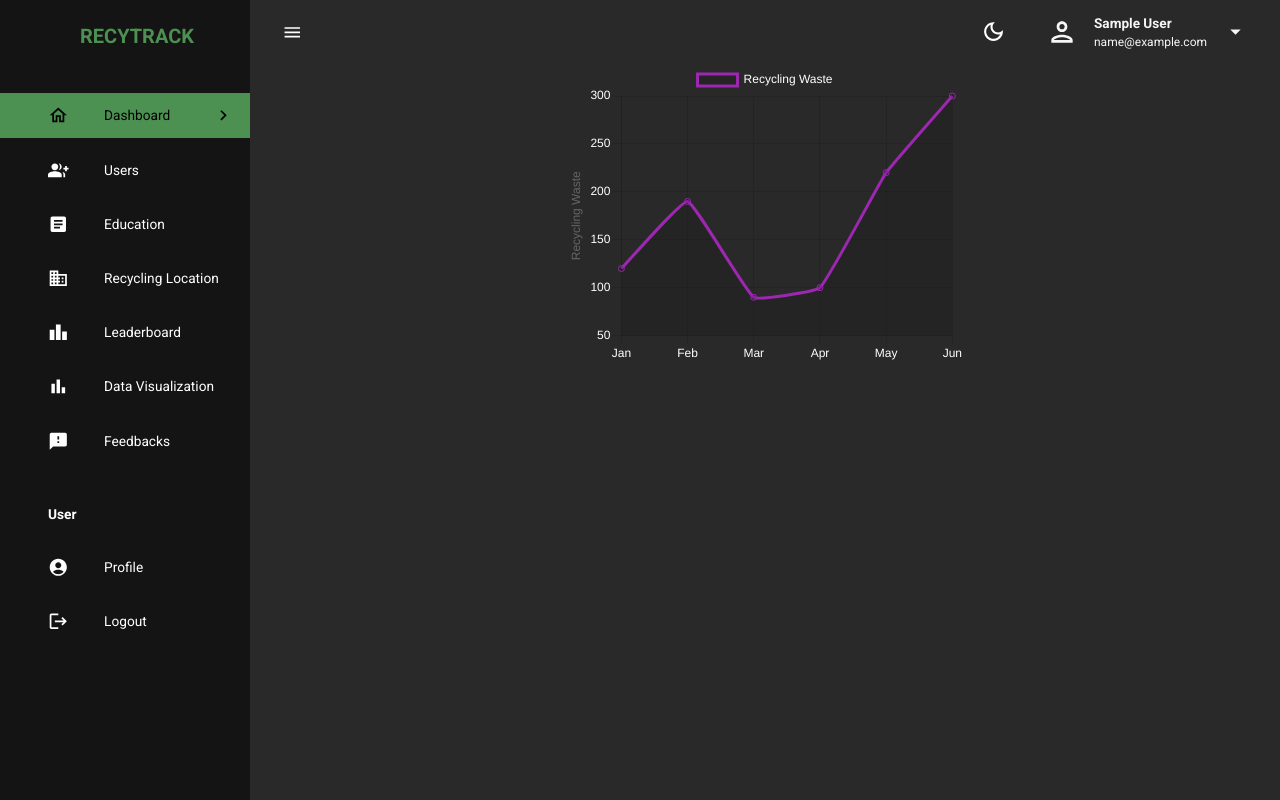
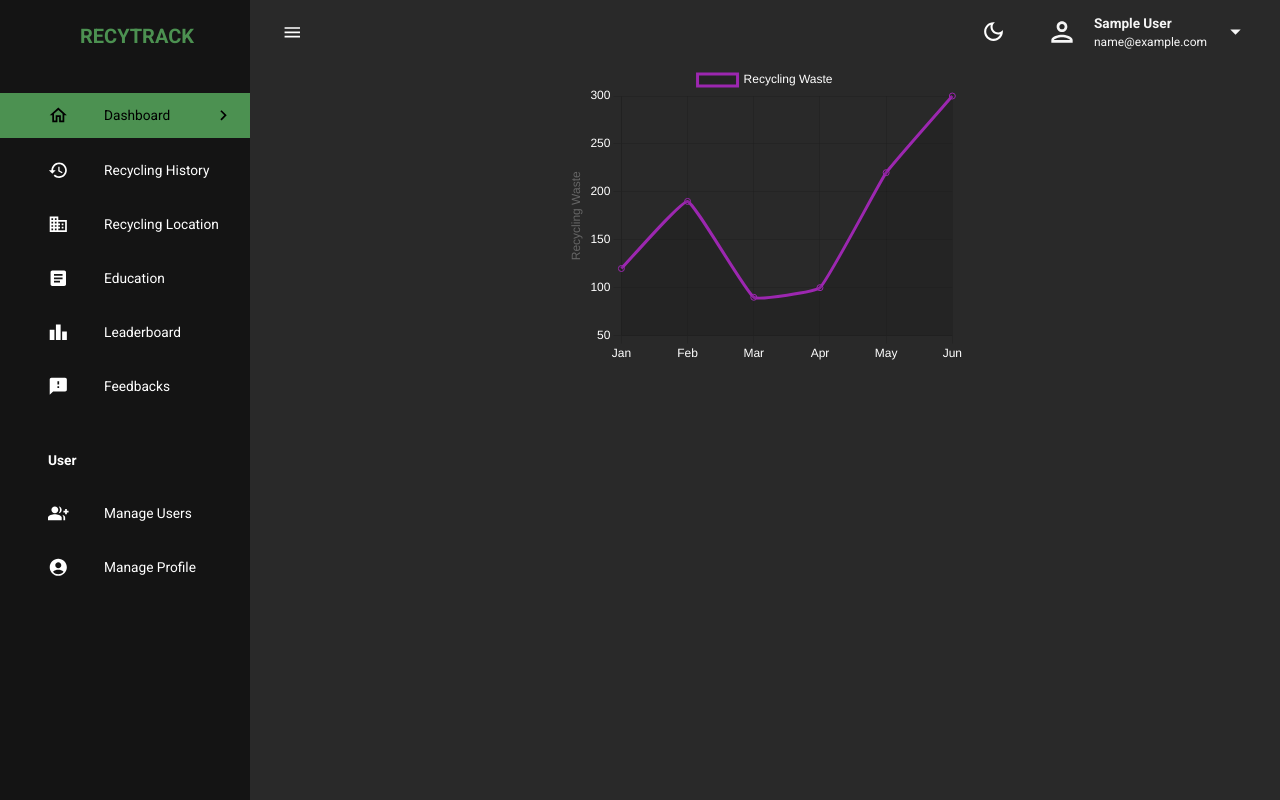
Before and after one commit to mnaimhaziq/RecyTack, a React (Create React App) app in the folder frontend/: page /dashboard in a window 1280 px wide. Built offline with nearby package versions, Linux system fonts and the light colour scheme; sample sign-in values are in the browser's storage.

Commit message:
Bug solved in recycling Location

```diff
--- a/frontend/src/App.js
+++ b/frontend/src/App.js
@@ -31,8 +31,8 @@ function App() {
               <Route path="/login" element={<Login />} />
               <Route path="/register" element={<Register />} />
               <Route path="/dashboard" element={<Dashboard />} />
-              <Route path="/users" element={<AllUsers />} />
-              <Route path="/profile" element={<Profile />} />
+              <Route path="/manageusers" element={<AllUsers />} />
+              <Route path="/manageprofile" element={<Profile />} />
               <Route path="/recyclinghistory" element={<RecyclingHistory />} />
               <Route path="/recyclinglocation" element={<RecyclingLocation />} />
               <Route path="*" element={<Navigate to={user ? "/dashboard" : "/login"} replace />} />
--- a/frontend/src/components/Sidebar.jsx
+++ b/frontend/src/components/Sidebar.jsx
@@ -52,10 +52,6 @@ const UserNavItems = [
     icon: <Leaderboard />,
   },
   {
-    text: "Data Visualization",
-    icon: <BarChart />,
-  },
-  {
     text: "Feedback",
     icon: <Feedback />,
   },
@@ -64,12 +60,8 @@ const UserNavItems = [
     icon: null,
   },
   {
-    text: "Profile",
+    text: "Manage Profile",
     icon: <AccountCircle />,
-  },
-  {
-    text: "Logout",
-    icon: <Logout />,
   },
 ];
 
@@ -79,24 +71,20 @@ const AdminNavItems = [
     icon: <HomeOutlined />,
   },
   {
-    text: "Users",
-    icon: <GroupAdd />,
+    text: "Recycling History",
+    icon: <History />,
+  },
+  {
+    text: "Recycling Location",
+    icon: <Domain />,
   },
   {
     text: "Education",
     icon: <Article />,
   },
   {
-    text: "Recycling Location",
-    icon: <Domain />,
-  },
-  {
     text: "Leaderboard",
     icon: <Leaderboard />,
-  },
-  {
-    text: "Data Visualization",
-    icon: <BarChart />,
   },
   {
     text: "Feedbacks",
@@ -107,12 +95,12 @@ const AdminNavItems = [
     icon: null,
   },
   {
-    text: "Profile",
-    icon: <AccountCircle />,
+    text: "Manage Users",
+    icon: <GroupAdd />,
   },
   {
-    text: "Logout",
-    icon: <Logout />,
+    text: "Manage Profile",
+    icon: <AccountCircle />,
   },
 ];
 
--- a/frontend/src/features/recycle/recycleService.js
+++ b/frontend/src/features/recycle/recycleService.js
@@ -4,7 +4,7 @@ const API_URL = "/api/recycle/";
 
 // Get all recycle locations
 const getAllRecycleLocation = async (token, page) => {
-    console.log(page);
+
 
     const config = {
       headers: {
--- a/frontend/src/features/recycle/recycleSlice.js
+++ b/frontend/src/features/recycle/recycleSlice.js
@@ -15,7 +15,6 @@ const initialState = {
 //Get All Recycle Location
 export const getAllRecycleLocation = createAsyncThunk("recycle/getAllRecycleLocation", async ({token, page}, thunkAPI) => {
     try {
-      console.log("page: " + page);
       const recycleLocations = await recycleService.getAllRecycleLocation(token, page);
       return recycleLocations;
     } catch (error) {
--- a/frontend/src/scenes/RecyclingLocation.jsx
+++ b/frontend/src/scenes/RecyclingLocation.jsx
@@ -66,7 +66,7 @@ const RecyclingLocation = () => {
 
   const handlePageChange = (event, value) => {
     setPage(value);
-    // console.log(page)
+
   };
 
   const handleEdit = async (id) => {
@@ -130,7 +130,7 @@ const RecyclingLocation = () => {
     };
 
     await dispatch(createRecycleCollection({newFormData, token: user.token}));
-    dispatch(getAllRecycleLocation(user.token));
+    dispatch(getAllRecycleLocation({token: user.token, page} ));
     resetForm();
     setOpen(false);
   };
@@ -163,7 +163,7 @@ const RecyclingLocation = () => {
 
     try {
       await dispatch(updateRecycleLocationById({ id, newFormData, token: user.token }));
-      dispatch(getAllRecycleLocation(user.token));
+      dispatch(getAllRecycleLocation({token: user.token, page} ));
       resetForm();
       setOpenEditDialog(false);
     } catch (error) {
```
